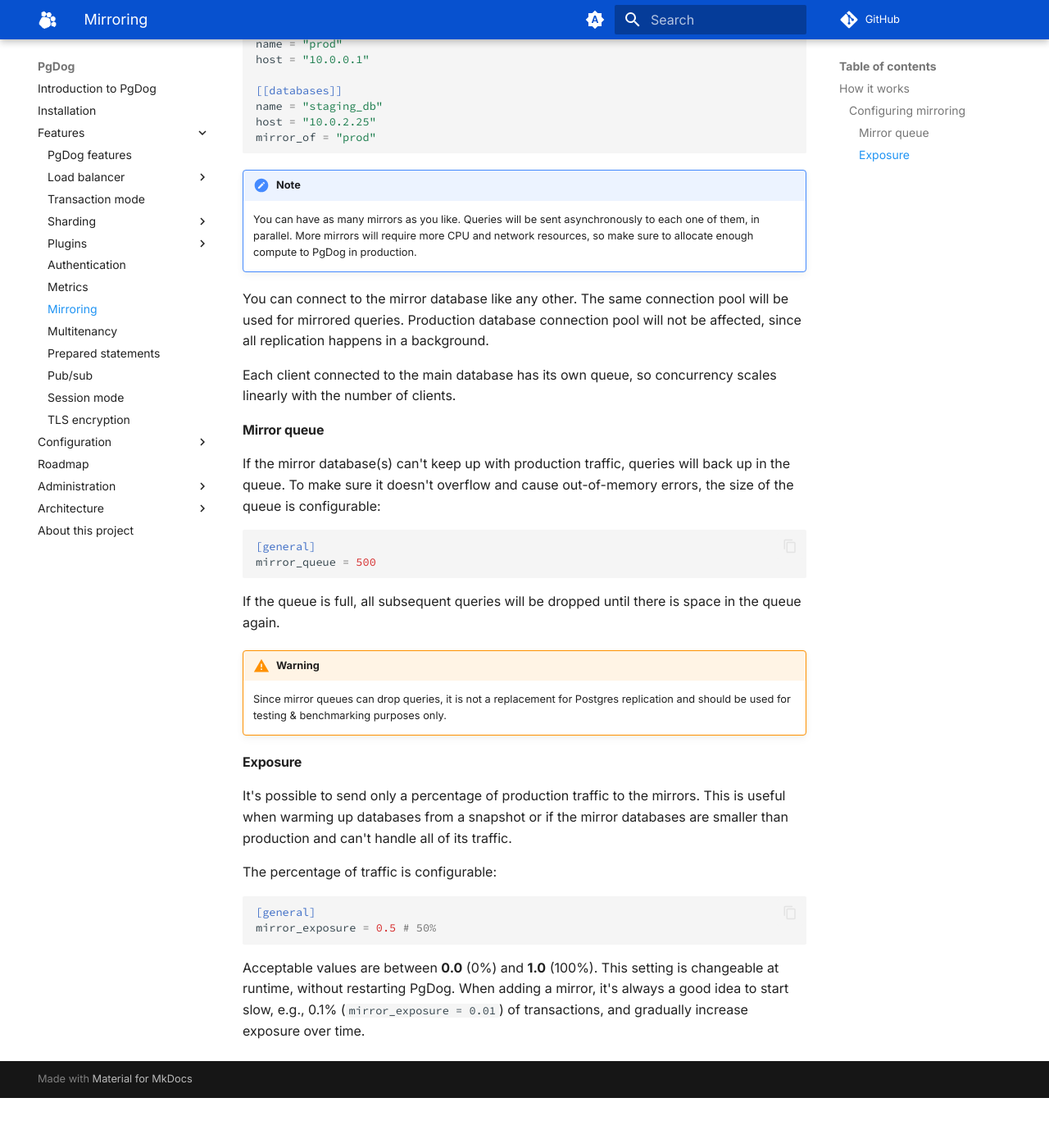
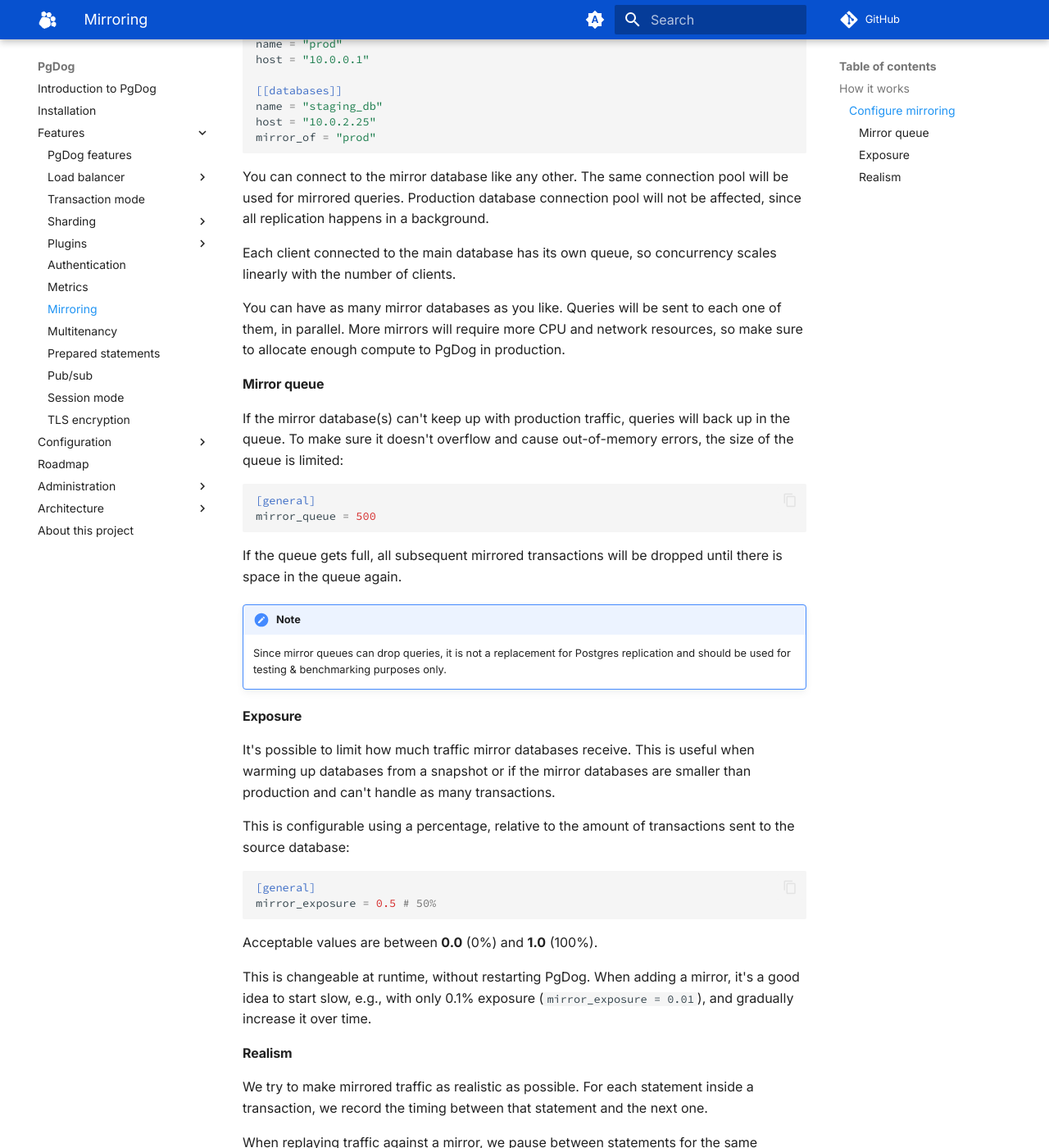
Before and after one commit to pgdogdev/docs, an MkDocs documentation site: the page built from docs/features/mirroring.md, in a window 1280 px wide and 1400 px high, scrolled down 999 px. Shown: the whole window at 82% size. Built offline with MkDocs 1.6.1 and Material for MkDocs 9.7.7, drawn with Linux system fonts in a browser that asks for light colours; comment, search, counter and statistics services are not loaded; before the commit the page ends 2338 px from its top, so only the background shows below that; some of the changed text lies outside the part shown.

Commit message:
Clarify mirroring

````diff
--- a/docs/features/mirroring.md
+++ b/docs/features/mirroring.md
@@ -4,20 +4,20 @@
 !!! note
     This feature is still experimental. Please [report](https://github.com/pgdogdev/pgdog/issues) any issues you encounter.
 
-Database mirroring replicates traffic, byte for byte, from one database to another. This allows to test how databases respond to production traffic, without affecting production databases.
+Database mirroring replicates traffic, byte for byte, from one database to another. This allows to test how databases respond to real, production traffic.
 
 ## How it works
 
 
-Mirroring in PgDog is asynchronous and shouldn't impact production traffic: transactions are sent to a background task, which in turn forwards them to one or more mirror databases. If any statement fails, the error is ignored and the next one is executed.
+Mirroring in PgDog is asynchronous and should have minimal impact production databases: transactions are sent to a background task, which in turn forwards them to one or more mirror databases. If any statement fails, the error is ignored and the next one is executed.
 
 <center>
   <img src="/images/mirroring.png" width="80%" height="auto" alt="Mirroring" style="width: 80%;">
 </center>
 
-### Configuring mirroring
+### Configure mirroring
 
-To use mirroring, first configure both the mirror and the production database in `pgdog.toml`. Once you have it running, add `mirror_of` to all instances of the mirror database:
+To use mirroring, first configure both the mirror and the production database in [`pgdog.toml`](../configuration/pgdog.toml/general.md). Once both databases are running, add `mirror_of` to all instances of the mirror database:
 
 ```toml
 [[databases]]
@@ -30,36 +30,43 @@
 mirror_of = "prod"
 ```
 
-!!! note
-    You can have as many mirrors as you like. Queries will be sent asynchronously to each one of them, in parallel. More mirrors will require more CPU and network resources, so make sure to allocate enough compute to PgDog in production.
-
 You can connect to the mirror database like any other. The same connection pool will be used for mirrored queries. Production database connection pool will not be affected, since all replication happens in a background.
 
 Each client connected to the main database has its own queue, so concurrency scales linearly with the number of clients.
 
+You can have as many mirror databases as you like. Queries will be sent to each one of them, in parallel. More mirrors will require more CPU and network resources, so make sure to allocate enough compute to PgDog in production.
+
 #### Mirror queue
 
-If the mirror database(s) can't keep up with production traffic, queries will back up in the queue. To make sure it doesn't overflow and cause out-of-memory errors, the size of the queue is configurable:
+If the mirror database(s) can't keep up with production traffic, queries will back up in the queue. To make sure it doesn't overflow and cause out-of-memory errors, the size of the queue is limited:
 
 ```toml
 [general]
 mirror_queue = 500
 ```
 
-If the queue is full, all subsequent queries will be dropped until there is space in the queue again.
+If the queue gets full, all subsequent mirrored transactions will be dropped until there is space in the queue again.
 
-!!! warning
+!!! note
     Since mirror queues can drop queries, it is not a replacement for Postgres replication and should be used for testing & benchmarking purposes only.
 
 #### Exposure
 
-It's possible to send only a percentage of production traffic to the mirrors. This is useful when warming up databases from a snapshot or if the mirror databases are smaller than production and can't handle all of its traffic.
+It's possible to limit how much traffic mirror databases receive. This is useful when warming up databases from a snapshot or if the mirror databases are smaller than production and can't handle as many transactions.
 
-The percentage of traffic is configurable:
+This is configurable using a percentage, relative to the amount of transactions sent to the source database:
 
 ```toml
 [general]
 mirror_exposure = 0.5 # 50%
 ```
 
-Acceptable values are between **0.0** (0%) and **1.0** (100%). This setting is changeable at runtime, without restarting PgDog. When adding a mirror, it's always a good idea to start slow, e.g., 0.1% (`mirror_exposure = 0.01`) of transactions, and gradually increase exposure over time.
+Acceptable values are between **0.0** (0%) and **1.0** (100%).
+
+This is changeable at runtime, without restarting PgDog. When adding a mirror, it's a good idea to start slow, e.g., with only 0.1% exposure (`mirror_exposure = 0.01`), and gradually increase it over time.
+
+#### Realism
+
+We try to make mirrored traffic as realistic as possible. For each statement inside a transaction, we record the timing between that statement and the next one.
+
+When replaying traffic against a mirror, we pause between statements for the same amount of time. This helps reproduce lock contention experienced by production databases, on the mirrors.
````
